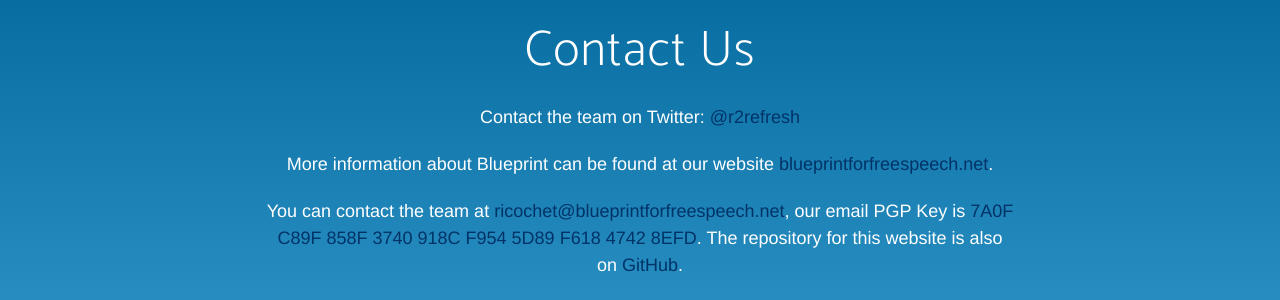
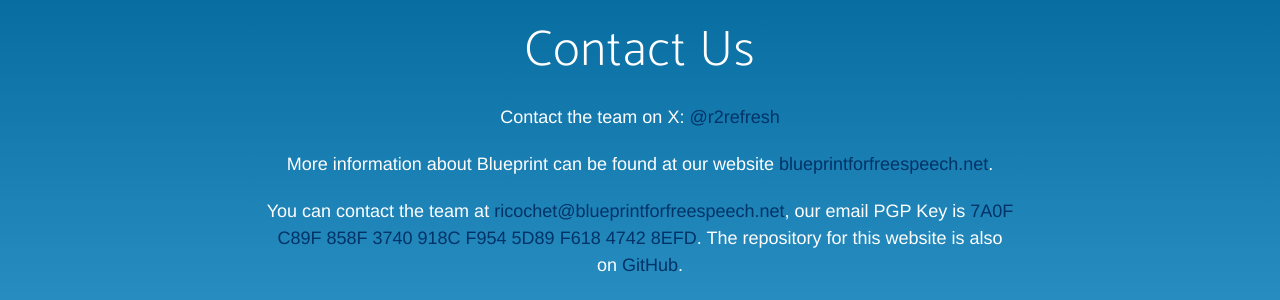
Before and after one commit to blueprint-freespeech/refresh-site, a Jekyll site: the page built from legacy.html, in a window 1280 px wide and 900 px high, scrolled down 1450 px. Shown: the part 413-713 px from the top of the window. Built offline with Jekyll 4.4.1, drawn with Linux system fonts in a browser that asks for light colours; some web fonts are replaced; some of the changed lines change nothing that is shown.

Commit message:
Updates Twitter links and references to X

```diff
--- a/_config.yml
+++ b/_config.yml
@@ -6,10 +6,10 @@
 baseurl: "" # the subpath of your site, e.g. /blog/ (If you use organization leave empty)
 url: "https://www.ricochetrefresh.net" # the base hostname & protocol for your site
 
-# Social networks usernames (many more available: flickr, dribbble, pinterest, instagram, tumblr, linkedin, etc.) see all icon at fontawesome.io
+# Social networks usernames (many more available: flickr, dribbble, pinterest, instagram, tumblr, linkedin, x-twitter, etc.) see all icon at fontawesome.io
 social:
-  - title: twitter
-    url: https://twitter.com/r2refresh
+  - title: x-twitter
+    url: https://x.com/r2refresh
   # - title: facebook
   #  url:
   # - title: google-plus
--- a/_includes/contact.html
+++ b/_includes/contact.html
@@ -4,7 +4,7 @@
         <div class="row">
             <div class="col-md-8 col-md-offset-2">
                 <h2>Contact Us</h2>
-                    <p>Contact the team on Twitter: <a href="https://twitter.com/r2refresh" target="_blank">@r2refresh</a></p>
+                    <p>Contact the team on X: <a href="https://x.com/r2refresh" target="_blank">@r2refresh</a></p>
                     <p>More information about Blueprint can be found at our website <a href="https://blueprintforfreespeech.net" target="_blank">blueprintforfreespeech.net</a>.</p>
                     <p>You can contact the team at <a href="mailto:ricochet@blueprintforfreespeech.net">ricochet@blueprintforfreespeech.net</a>, our email PGP Key is <a href="./bin/ricochet_refresh_email.pub" target="_blank">7A0F C89F 858F 3740 918C  F954 5D89 F618 4742 8EFD</a>. The repository for this website is also on <a href="https://github.com/blueprint-freespeech/refresh-site" alt="Website Source GitHub">GitHub</a>.</p>
 
```
